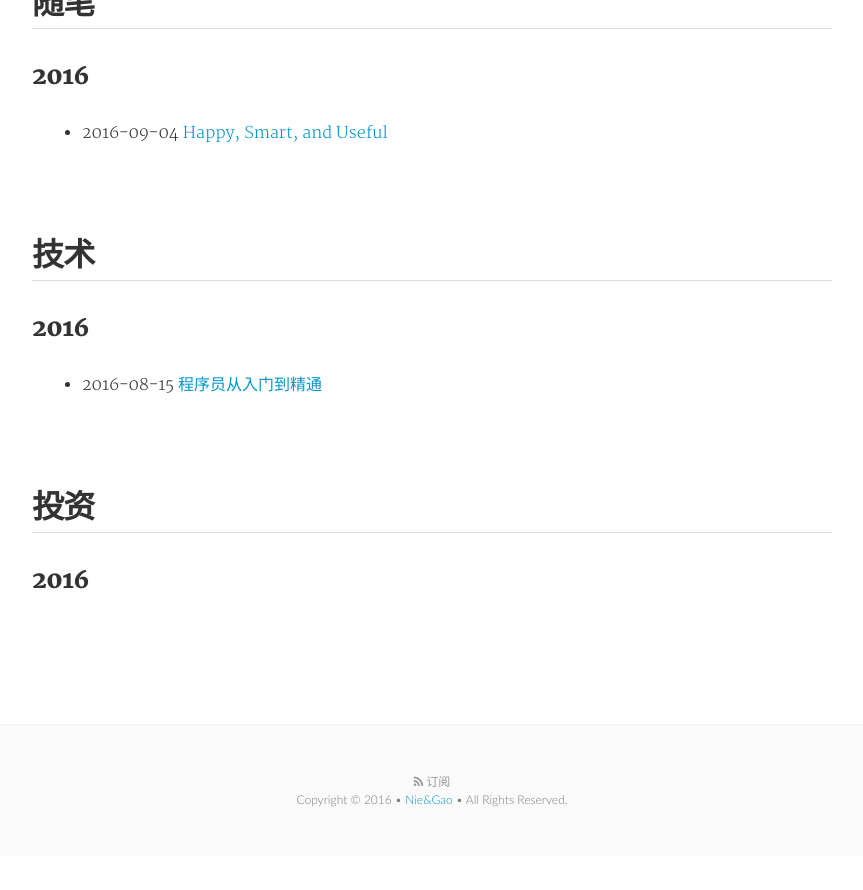
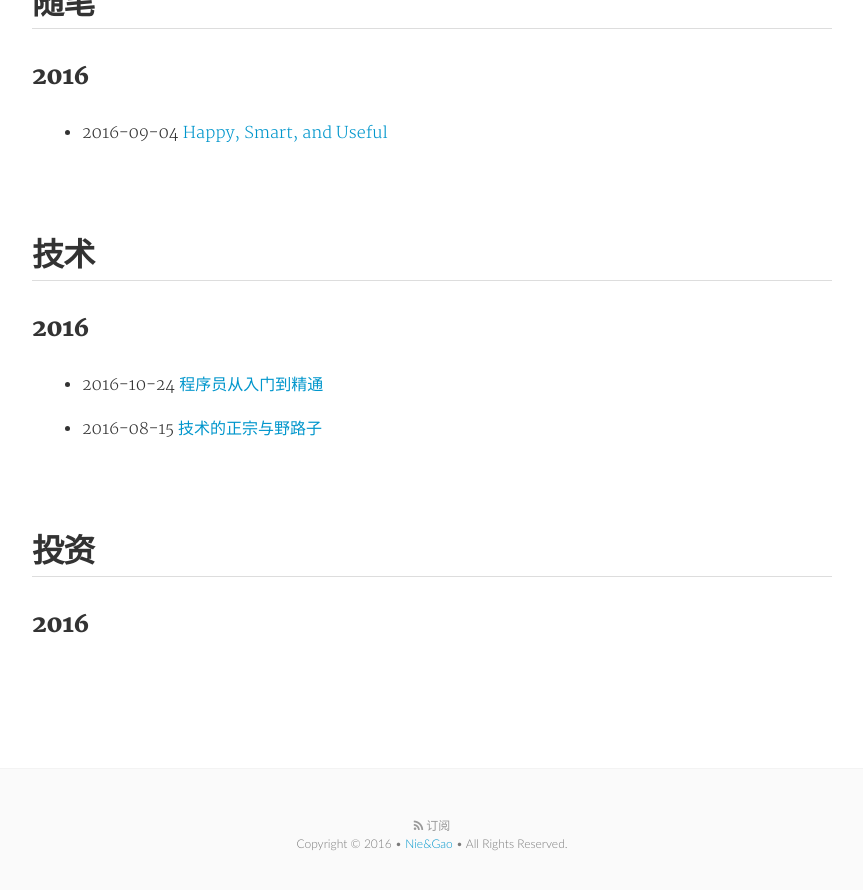
Before and after one commit to smile921/uestc-dpz.github.io, a Jekyll site: the page built from collect.md, in a window 1280 px wide and 900 px high, scrolled down 1607 px. Shown: the top 890 px of the window, without its empty margins (208-1071 px from the left). Built offline with Jekyll 4.4.1, drawn with Linux system fonts in a browser that asks for light colours; before the commit the page ends 2463 px from its top, so only the background shows below that.

Commit message:
article from fegnge

```diff
--- a/collect.md
+++ b/collect.md
@@ -17,7 +17,8 @@ image    : /assets/images/collect.jpg
 -------------------------------------------------------------------------------
 
 ### 2016
-  - 2016-08-15 [程序员从入门到精通](http://mp.weixin.qq.com/s?__biz=MzAxMTEyOTQ5OQ==&mid=2650610696&idx=1&sn=ecdac1b01cb3d8ce06d8dc24c2ecbfde&chksm=834c7bfcb43bf2ea62300941d8f634bb3448a5aa26d804dd6eb2338738cabeaf000ededfcbcb&mpshare=1&scene=1&srcid=1024wtl9YmmOjIPqmLUE9N0c#wechat_redirect)
+  - 2016-10-24 [程序员从入门到精通](http://mp.weixin.qq.com/s?__biz=MzAxMTEyOTQ5OQ==&mid=2650610696&idx=1&sn=ecdac1b01cb3d8ce06d8dc24c2ecbfde&chksm=834c7bfcb43bf2ea62300941d8f634bb3448a5aa26d804dd6eb2338738cabeaf000ededfcbcb&mpshare=1&scene=1&srcid=1024wtl9YmmOjIPqmLUE9N0c#wechat_redirect)
+  - 2016-08-15 [技术的正宗与野路子](http://mp.weixin.qq.com/s?__biz=MzA4NTg1MjM0Mg==&mid=2657261357&idx=1&sn=ebb11a1623e00ca8e6ad55c9ad6b2547&scene=2&srcid=08104T9kNdakZKQcvejPWdIs&from=timeline&isappinstalled=0)
 
 
 
```
